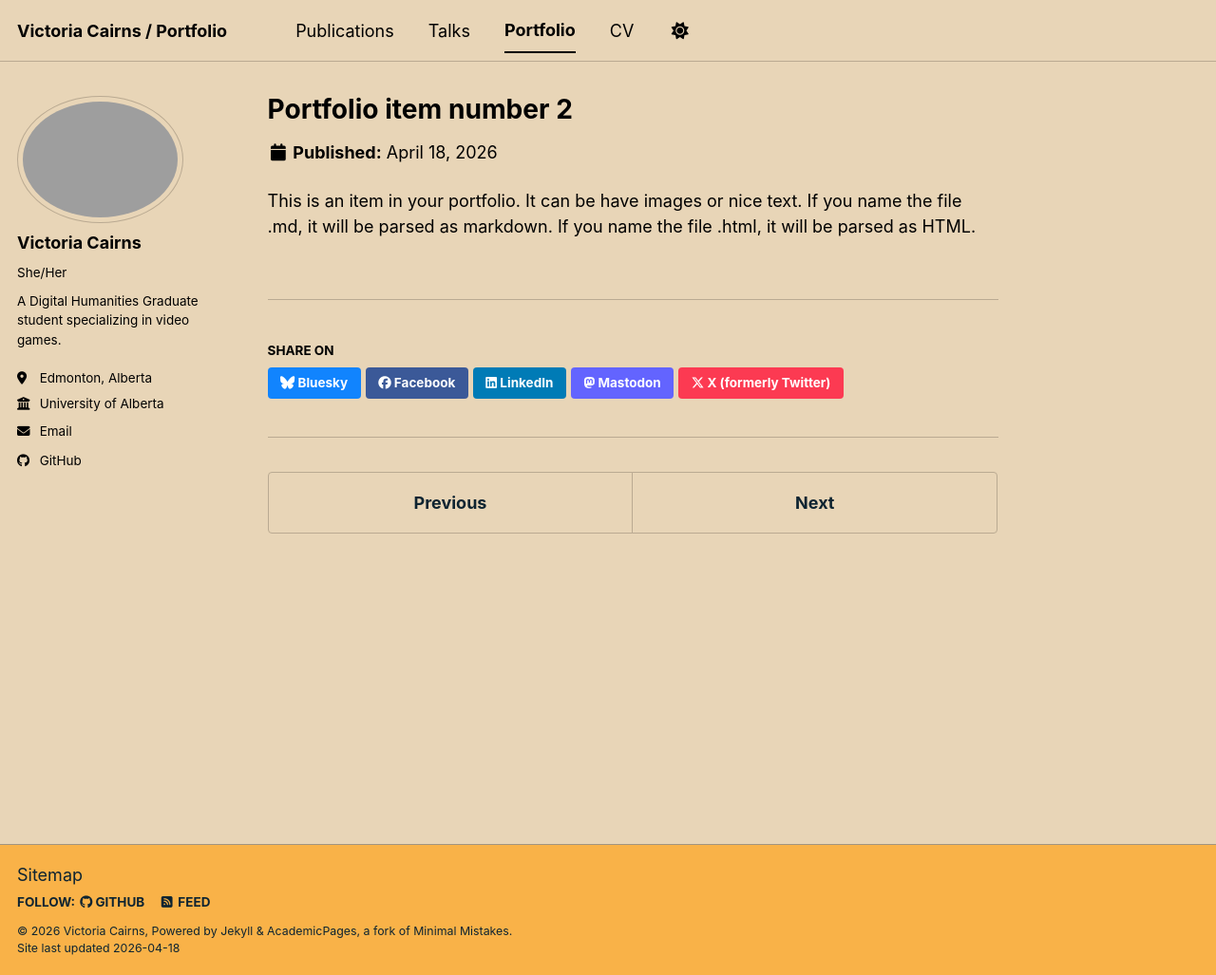
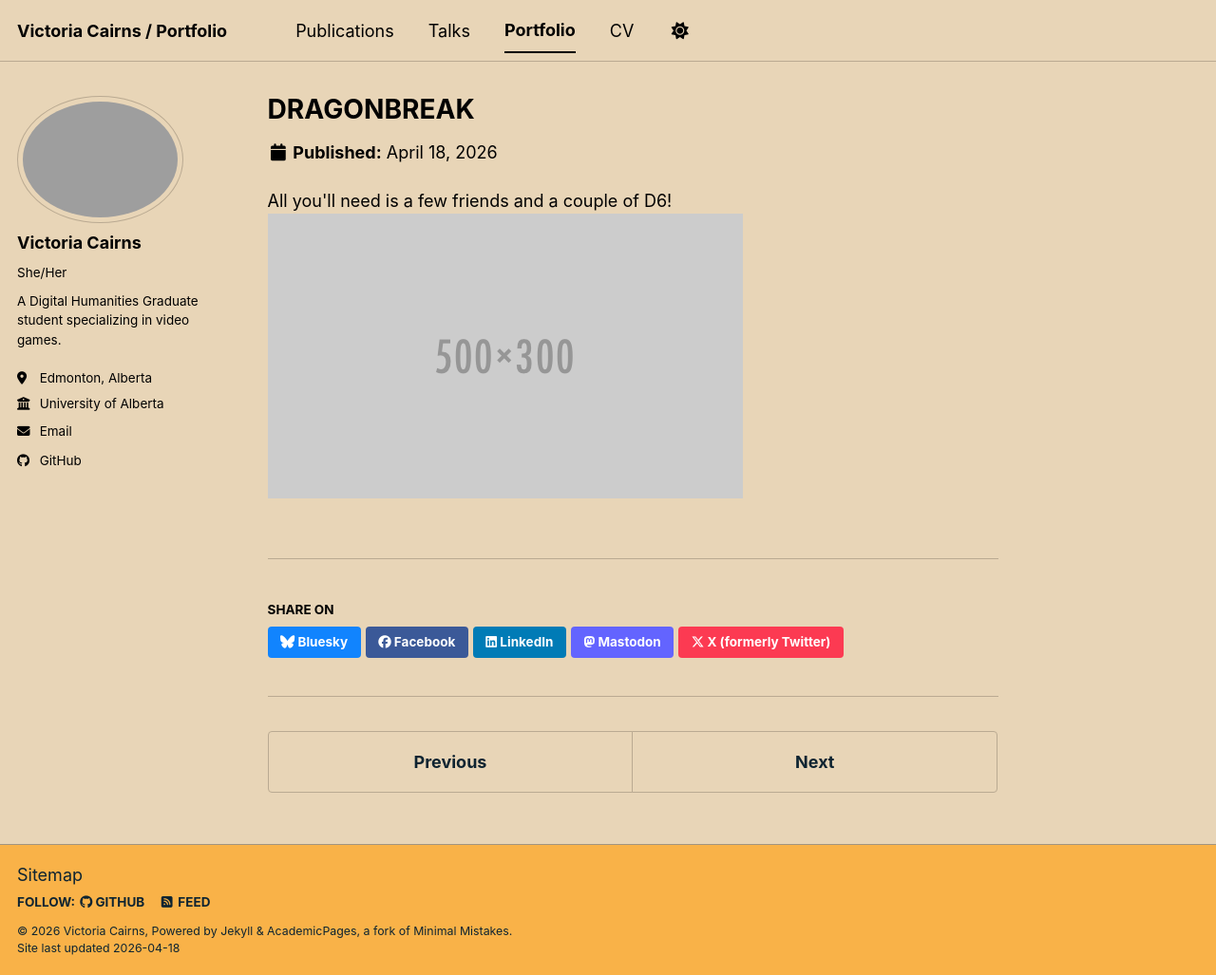
Before and after one commit to Rosethorn250/about, a Jekyll site: the page built from _portfolio/portfolio-2.html, in a window 1280 px wide and 1027 px high. Shown: the whole window at 95% size. Built offline with Jekyll 4.4.1, drawn with Linux system fonts in a browser that asks for light colours; a script bundle is joined from its source files by our own code; library files that are not in the unit come from our copies.

Commit message:
Update portfolio-2.html

```diff
--- a/_portfolio/portfolio-2.html
+++ b/_portfolio/portfolio-2.html
@@ -1,7 +1,8 @@
 ---
-title: "Portfolio item number 2"
-excerpt: "Short description of portfolio item number 2 <br/><img src='/images/500x300.png'>"
+title: "DRAGONBREAK"
+excerpt: "A one-page RPG that follows young dragons on their mischief-filled jailbreak adventure. <br/><img src='/images/500x300.png'>"
 collection: portfolio
 ---
 
-This is an item in your portfolio. It can be have images or nice text. If you name the file .md, it will be parsed as markdown. If you name the file .html, it will be parsed as HTML.
+All you'll need is a few friends and a couple of D6!
+<br/><img src='/images/500x300.png'>
```
